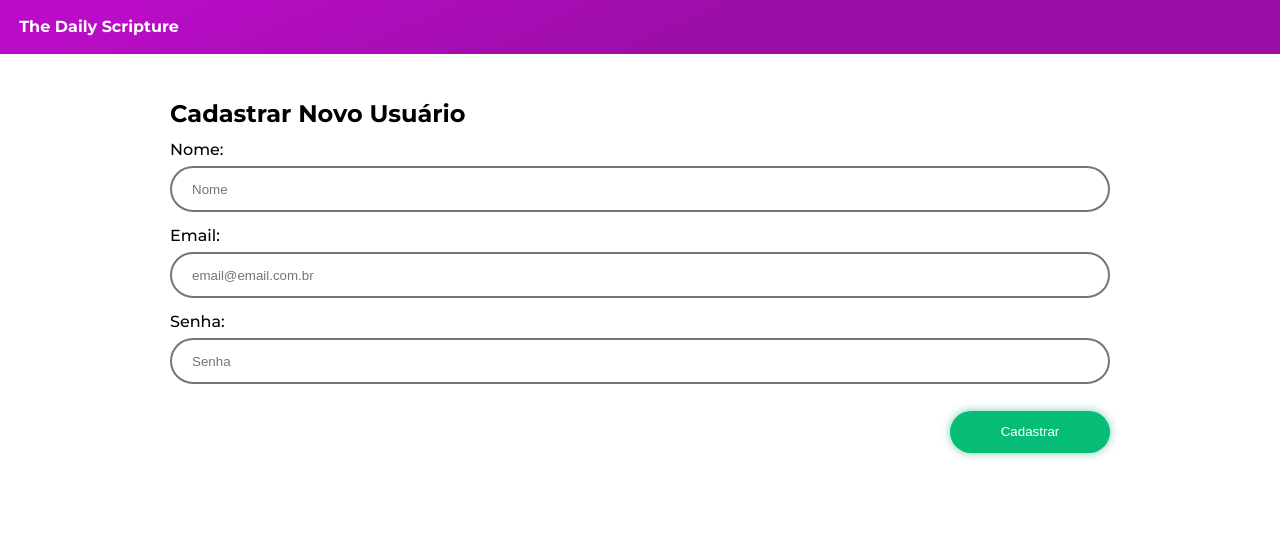
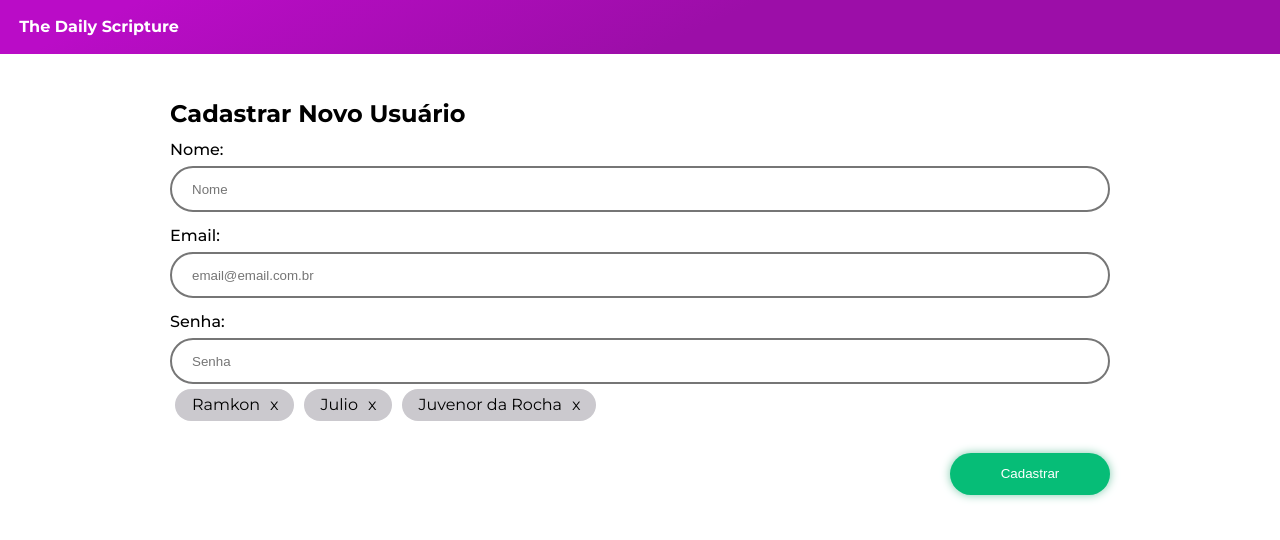
Before and after one commit to ramonborges15/node-thedailyscripture, an Angular app in the folder frontend-angular/: page /usuario/cadastrar in a window 1280 px wide. Shown: the top 540 px of the page. Built offline with nearby package versions, Linux system fonts and the light colour scheme.

Commit message:
Criar componente input chips.

```diff
--- a/frontend-angular/src/app/app.module.ts
+++ b/frontend-angular/src/app/app.module.ts
@@ -12,6 +12,7 @@ import { ContentComponent } from './components/template/content/content.componen
 import { FormsModule, ReactiveFormsModule } from '@angular/forms';
 import { HttpClientModule } from '@angular/common/http';
 import { FontAwesomeModule } from '@fortawesome/angular-fontawesome';
+import { InputChipsComponent } from './components/input-chips/input-chips.component';
 
 @NgModule({
   declarations: [
@@ -21,7 +22,8 @@ import { FontAwesomeModule } from '@fortawesome/angular-fontawesome';
     LoginComponent,
     HomeComponent,
     HeaderComponent,
-    ContentComponent
+    ContentComponent,
+    InputChipsComponent
   ],
   imports: [
     BrowserModule,
--- /dev/null
+++ b/frontend-angular/src/app/components/input-chips/input-chips.component.html
@@ -0,0 +1,6 @@
+<div class="chips">
+    <div class="chip" *ngFor="let label of labels">
+        <div class="content">{{label}}</div>
+        <div class="icon-fechar">x</div>
+    </div>
+</div>
--- /dev/null
+++ b/frontend-angular/src/app/components/input-chips/input-chips.component.scss
@@ -0,0 +1,28 @@
+.chips {
+    display: flex;
+
+    .chip {
+        background-color: #cbc9ce;
+        width: auto;
+        padding: 8px 15px 8px 17px;
+        border-radius: 16px;
+        margin: 5px;
+        display: flex;
+        justify-content: space-between;
+
+        .content {
+          display: flex;
+          justify-content: center;
+          align-items: center;
+          white-space: nowrap;
+        }
+
+        .icon-fechar {
+            padding-left: 10px;
+
+            &:hover {
+                cursor: pointer;
+            }
+        }
+      }
+}
--- /dev/null
+++ b/frontend-angular/src/app/components/input-chips/input-chips.component.ts
@@ -0,0 +1,20 @@
+import { Component, Input, OnInit } from '@angular/core';
+
+@Component({
+  selector: 'app-input-chips',
+  templateUrl: './input-chips.component.html',
+  styleUrls: ['./input-chips.component.scss']
+})
+export class InputChipsComponent implements OnInit {
+
+  constructor() { }
+
+  @Input()
+  labels: string[] = [];
+
+
+  ngOnInit(): void {
+  }
+
+
+}
--- a/frontend-angular/src/app/components/user/user-form/user-form.component.html
+++ b/frontend-angular/src/app/components/user/user-form/user-form.component.html
@@ -16,6 +16,7 @@
         <input id="password" type="password" formControlName="password" placeholder="Senha">
     </div>
 
+    <app-input-chips [labels]="testes"></app-input-chips>
     <!-- <div class="input-form">
         <label for="active">Ativo:</label>
         <input id="active" type="checkbox" formControlName="active">
--- a/frontend-angular/src/app/components/user/user-form/user-form.component.ts
+++ b/frontend-angular/src/app/components/user/user-form/user-form.component.ts
@@ -15,6 +15,7 @@ export class UserFormComponent implements OnInit {
   user: User = new User();
   clientOperation: string = '';
   isCreateUser: boolean = true;
+  testes: string[] = ['Ramkon', 'Julio', 'Juvenor da Rocha'];
 
   constructor(private formBuilder: FormBuilder,
     private userService: UserService,
--- a/frontend-angular/src/app/components/user/user-list/user-list.component.html
+++ b/frontend-angular/src/app/components/user/user-list/user-list.component.html
@@ -9,15 +9,18 @@
         </button>
     </div>
 </div>
-<table>
+<table class="styled-table">
+    <thead>
         <tr class="header-table">
             <th>Id</th>
             <th>Nome</th>
             <th>Email</th>
             <th>Status</th>
             <th>Ações</th>
+        </tr>
+    </thead>
 
-    </tr>
+    <tbody>
         <tr *ngFor="let user of users">
             <th>{{user.id}}</th>
             <th>{{user.name}}</th>
@@ -29,10 +32,11 @@
                         <fa-icon class="icon-edit" [icon]="editIcon"></fa-icon>
                     </a>
 
-                <a>
+                    <a routerLink="/usuario/excluir/{{user.id}}">
                         <fa-icon class="icon-remove" [icon]="removeIcon"></fa-icon>
                     </a>
                 </div>
             </th>
         </tr>
+    </tbody>
 </table>
--- a/frontend-angular/src/app/components/user/user-list/user-list.component.scss
+++ b/frontend-angular/src/app/components/user/user-list/user-list.component.scss
@@ -1,8 +1,8 @@
 .flex-content {
-    display: flex;
-    flex-direction: row;
-    justify-content: space-between;
-    align-items: center;
+  display: flex;
+  flex-direction: row;
+  justify-content: space-between;
+  align-items: center;
 }
 
 .flex-title {
@@ -10,7 +10,7 @@
   align-items: center;
   .icon-user {
     margin-right: 1.5em;
-    color: #2C042F;
+    color: #2c042f;
   }
 }
 
@@ -20,7 +20,7 @@ h1 {
   &.title {
     font-size: 1.5em;
     font-weight: bold;
-    color: #2C042F;
+    color: #2c042f;
   }
 }
 
@@ -53,12 +53,18 @@ table {
   width: 100%;
   margin-bottom: 5em;
 
+  //Altura do título
+  thead th {
+    padding: 0.8em;
+  }
+
+  // altura de cada linha
   th,
   td {
-    border: 1px solid #ddd;
-    padding: 8px;
+    padding: 1em;
   }
 
+  // cor sim, cor não nas linhas
   tr:nth-child(even) {
     background-color: #f2f2f2;
   }
@@ -69,23 +75,28 @@ table {
     padding-top: 12px;
     padding-bottom: 12px;
     text-align: center;
-    background: linear-gradient(154.8deg, #ba0cc7 10.05%, #9C0EA8 54.62%);
+    background: linear-gradient(154.8deg, #ba0cc7 10.05%, #9c0ea8 54.62%);
     color: white;
     font-weight: bold;
   }
+
+  // linha no fim da tabela
+  tbody tr:last-of-type {
+    border-bottom: 2px solid #9c0ea8;
+  }
+
 }
 
 .icons {
-
   .icon-edit {
-    color: #06BD77;
+    color: #06bd77;
     &:hover {
       cursor: pointer;
     }
   }
   .icon-remove {
     margin-left: 3em;
-    color: #DD3535;
+    color: #dd3535;
     &:hover {
       cursor: pointer;
     }
--- a/frontend-angular/tsconfig.json
+++ b/frontend-angular/tsconfig.json
@@ -5,7 +5,7 @@
     "baseUrl": "./",
     "outDir": "./dist/out-tsc",
     "forceConsistentCasingInFileNames": true,
-    "strict": true,
+    "strict": false,
     "noImplicitReturns": true,
     "noFallthroughCasesInSwitch": true,
     "sourceMap": true,
```
Also changed, not shown: 1 other file (tests, documents, lock files or other folders). Lines whose indentation alone changed are shown as unchanged.
